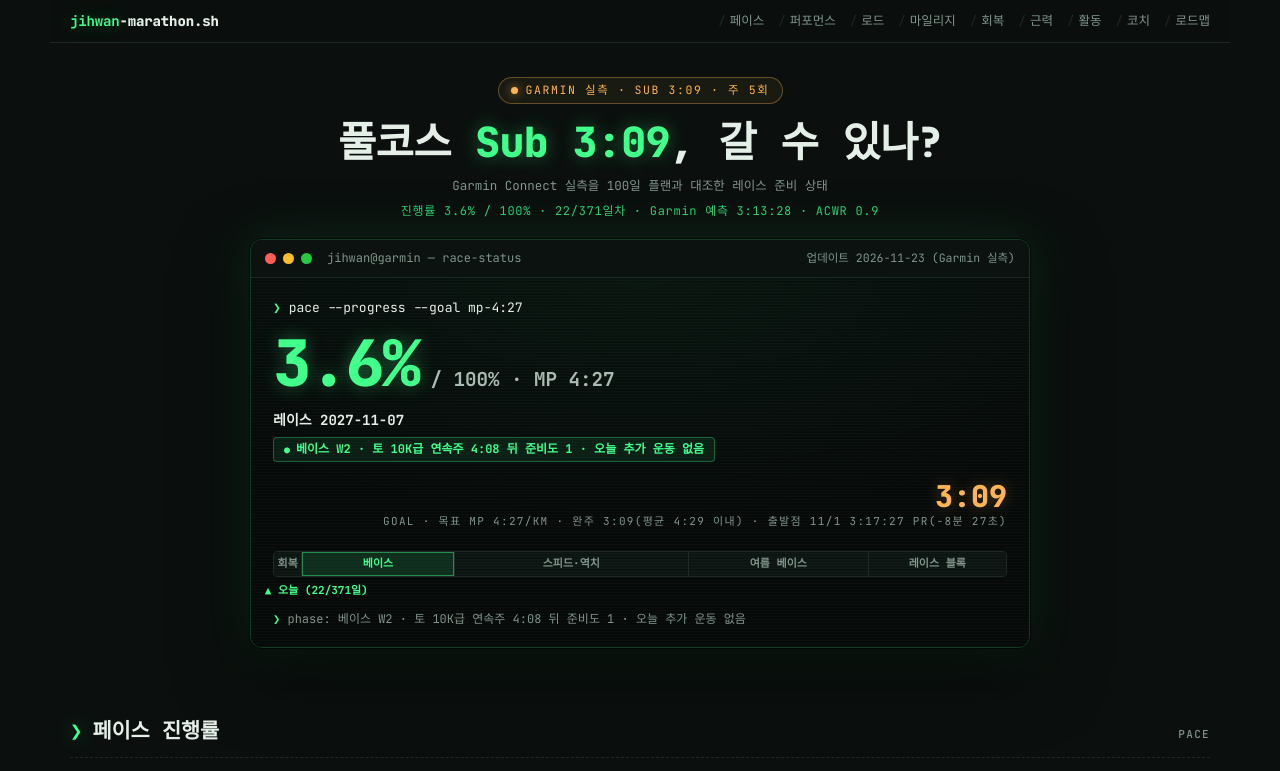
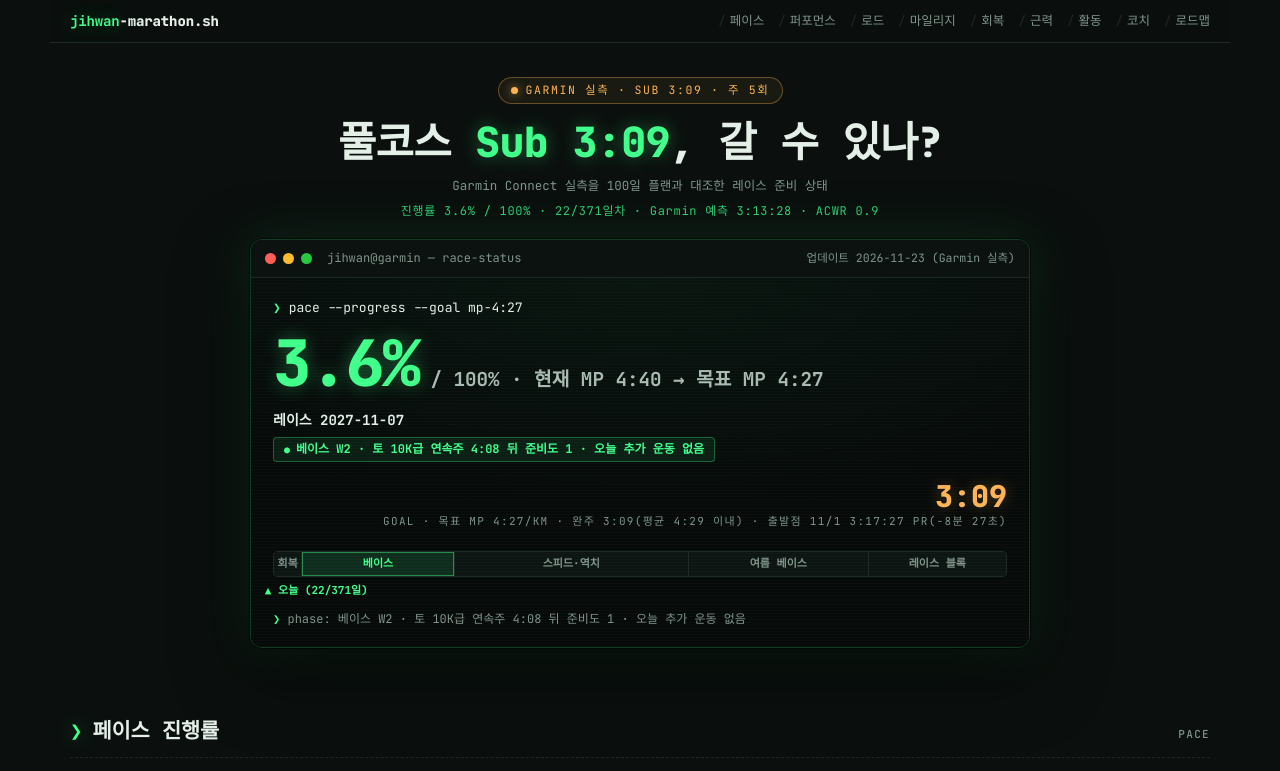
Before and after one commit to leezwan/dashboard, a plain HTML site: page dashboard/index.html in a window 1280 px wide. Shown: the top 771 px of the page. Drawn offline with Linux system fonts and the light colour scheme; a web font is replaced by a local one.

Commit message:
feat: race-status에 현재 MP · 목표 MP 표시
Co-Authored-By: Claude Opus 5.5 <noreply@anthropic.com>

```diff
--- a/dashboard/index.html
+++ b/dashboard/index.html
@@ -891,9 +891,11 @@ const tbl = (head, rows) =>
 const ppOverall = (()=>{ const pp=DATA.paceProgress; if(!pp||!pp.kinds?.length) return null;
   const r=k=>{ const t=k.start-k.target; return t<=0?100:Math.min(100,Math.max(0,(k.start-k.current)/t*100)); };
   const v=pp.kinds.reduce((a,k)=>a+r(k),0)/pp.kinds.length;
-  return { v, txt: v>=100?"100":(Math.min(99.9,Math.floor(v*10)/10)).toFixed(1), mp: mmss(pp.mp.target) }; })();
+  // 현재 MP = 진행률을 0%(mp.start) → 100%(mp.target) 선형으로 환산한 값
+  const cur = Math.round(pp.mp.start - (pp.mp.start-pp.mp.target)*Math.min(100,v)/100);
+  return { v, txt: v>=100?"100":(Math.min(99.9,Math.floor(v*10)/10)).toFixed(1), mp: mmss(pp.mp.target), cur: mmss(cur) }; })();
 $("#dday").innerHTML = ppOverall
-  ? `${ppOverall.txt}%<small> / 100% · MP ${ppOverall.mp}</small>` : esc(`Sub ${DATA.goal.time}`);
+  ? `${ppOverall.txt}%<small> / 100% · 현재 MP ${ppOverall.cur} → 목표 MP ${ppOverall.mp}</small>` : esc(`Sub ${DATA.goal.time}`);
 $("#racedate").textContent = `레이스 ${DATA.raceDate}`;
 $("#race-sub").textContent = `sub ${DATA.goal.time} · 주 5회`;
 // 목표 문구는 전부 DATA.goal.time / goalSec / capSec에서 파생 — 리뉴얼 후 3:07이 남아 있던 걸 2026-10-14 수정
```
